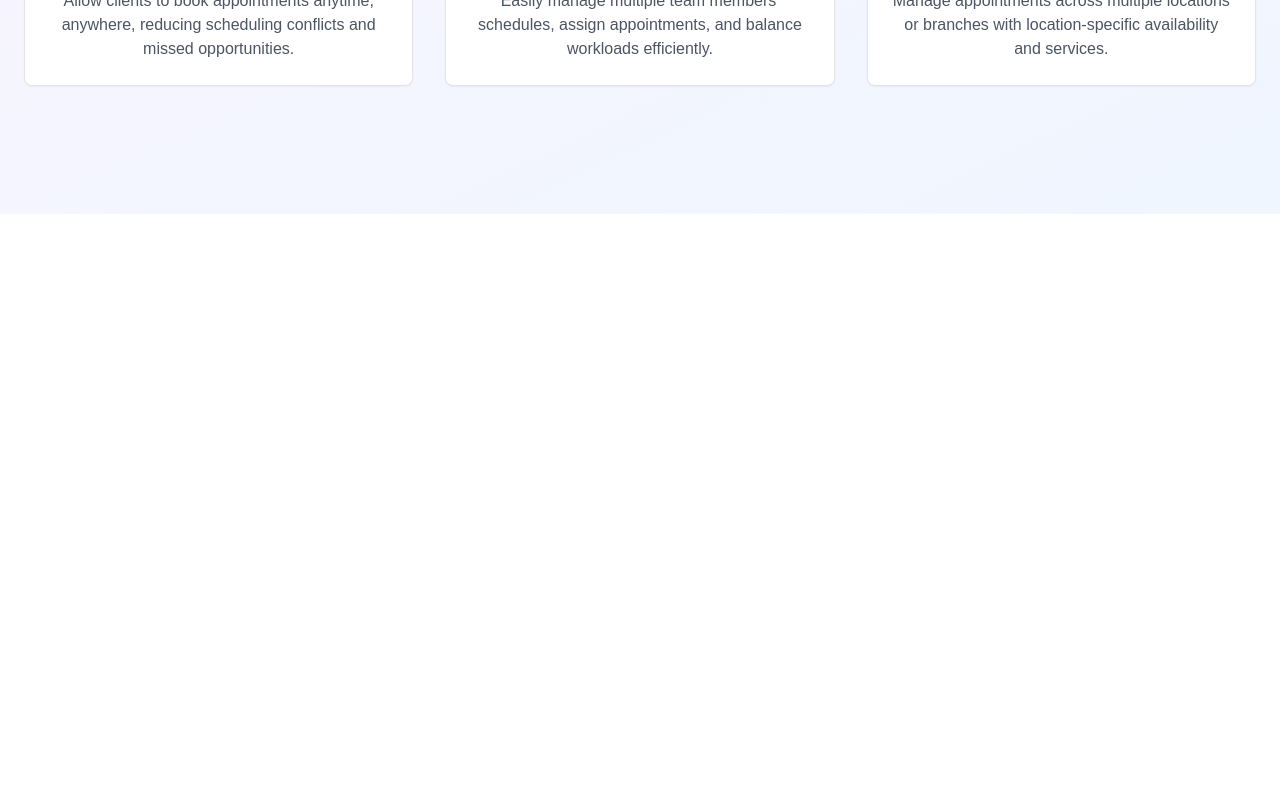
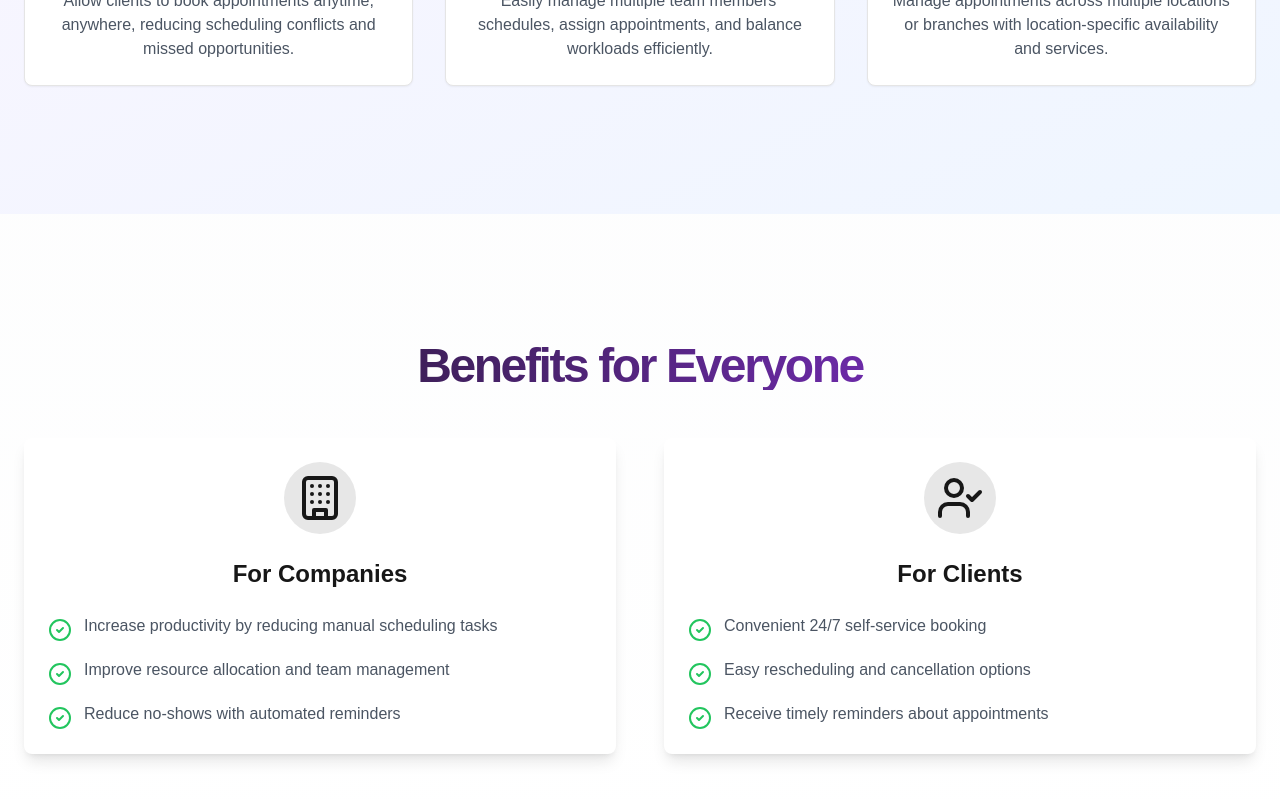
Before and after one commit to Jenaide/tymesync, a Next.js app: page / in a window 1280 px wide. Shown: the part 1162-1962 px from the top of the page. Before the commit the page ends 1376 px from the top, so only its background shows below. Built offline with nearby package versions, Linux system fonts and the light colour scheme.

Commit message:
added benefit section, benefit column in hooks

```diff
--- a/src/app/page.tsx
+++ b/src/app/page.tsx
@@ -1,3 +1,4 @@
+import { Benefits } from "@/components/landing_page_ui/Benefits";
 import { Features } from "@/components/landing_page_ui/Features";
 import { Header } from "@/components/landing_page_ui/Header";
 import { HeroSection } from "@/components/landing_page_ui/HeroSection";
@@ -10,6 +11,7 @@ export default function Home() {
       <div className="flex-1 pt-16">
         <HeroSection />
         <Features />
+        <Benefits />
       </div>
     </div>
   );
--- /dev/null
+++ b/src/components/hooks/benefitsColumn.tsx
@@ -0,0 +1,34 @@
+"use client"
+import { motion } from "framer-motion";
+import { CheckCircle2 } from "lucide-react";
+
+
+interface BenefitColumnProps{
+    icon: React.ReactNode;
+    title: string;
+    benefits: string[];
+}
+export function BenefitColumn({ title, icon, benefits }: BenefitColumnProps) {
+    return (
+      <div className="flex flex-col items-center space-y-6 p-6 bg-white dark:bg-gray-800 rounded-lg shadow-lg">
+        <div className="p-3 rounded-full bg-primary/10">
+          {icon}
+        </div>
+        <h3 className="text-2xl font-bold text-primary">{title}</h3>
+        <ul className="space-y-4 w-full">
+          {benefits.map((benefit, index) => (
+            <motion.li
+              key={index}
+              className="flex items-start space-x-3"
+              initial={{ opacity: 0, y: 20 }}
+              animate={{ opacity: 1, y: 0 }}
+              transition={{ duration: 0.5, delay: index * 0.1 }}
+            >
+              <CheckCircle2 className="h-6 w-6 text-green-500 flex-shrink-0 mt-1" />
+              <span className="text-gray-600 dark:text-gray-300">{benefit}</span>
+            </motion.li>
+          ))}
+        </ul>
+      </div>
+    )
+  }
--- a/src/components/landing_page_ui/Benefits.tsx
+++ b/src/components/landing_page_ui/Benefits.tsx
@@ -0,0 +1,34 @@
+import { BenefitColumn } from "@/components/hooks/benefitsColumn";
+import { Building, UserCheck } from "lucide-react";
+
+export function Benefits(){
+    return (
+        <section id="benefits" className="w-full py-12 md:py-24 lg:py-32">
+          <div className="container mx-auto px-4 md:px-6">
+            <h2 className="text-4xl font-bold tracking-tighter sm:text-5xl text-center mb-12 bg-clip-text text-transparent bg-gradient-to-r from-primary to-purple-600">
+              Benefits for Everyone
+            </h2>
+            <div className="grid grid-cols-1 md:grid-cols-2 gap-12">
+              <BenefitColumn
+                title="For Companies"
+                icon={<Building className="h-12 w-12 text-primary" />}
+                benefits={[
+                  "Increase productivity by reducing manual scheduling tasks",
+                  "Improve resource allocation and team management",
+                  "Reduce no-shows with automated reminders"
+                ]}
+              />
+              <BenefitColumn
+                title="For Clients"
+                icon={<UserCheck className="h-12 w-12 text-primary" />}
+                benefits={[
+                  "Convenient 24/7 self-service booking",
+                  "Easy rescheduling and cancellation options",
+                  "Receive timely reminders about appointments"
+                ]}
+              />
+            </div>
+          </div>
+        </section>
+    )
+}
```
